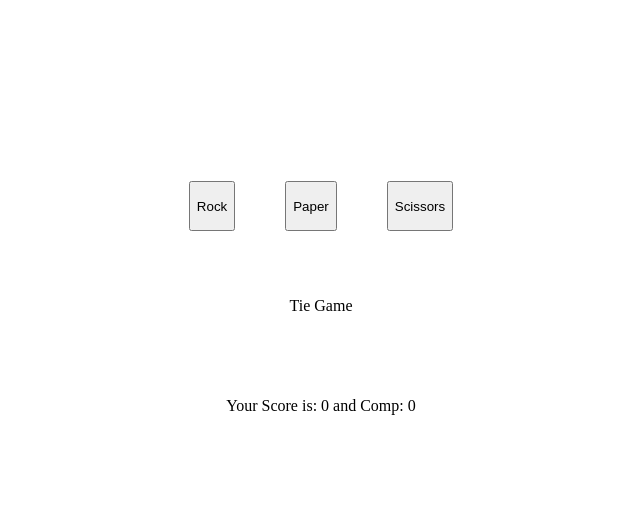
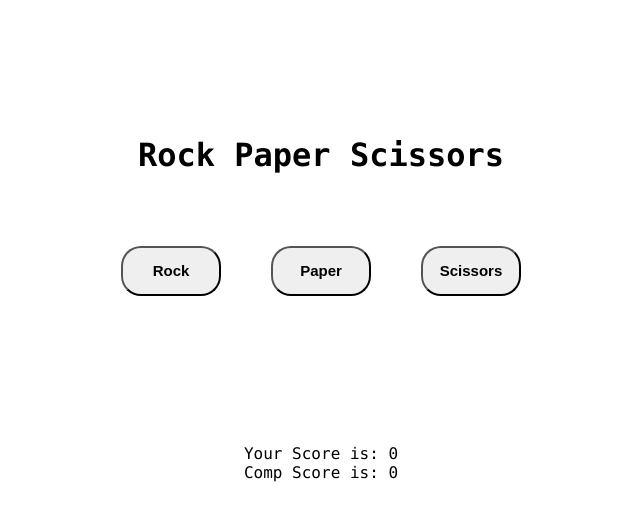
Before and after one commit to S2reds/rockpaperscissors, a plain HTML site: page index.html in a window 1280 px wide. Both pictures are taken after a click on the button "Rock". Shown: the whole page, without its empty margins (319-959 px from the left). Drawn offline with Linux system fonts and the light colour scheme.

Commit message:
Updated UI features

```diff
--- a/index.html
+++ b/index.html
@@ -9,6 +9,7 @@
     <title>Rock Paper Scissors</title>
 </head>
 <body>
+    <h1>Rock Paper Scissors</h1>
     <div class='container'>
         <button id="rock" class="button">Rock</button>
         <button id="paper" class="button">Paper</button>
@@ -18,7 +19,7 @@
         <p id="round"></p>
         <p id="update"></p>
         <h3 id="result"></h3>
-        <button class="restart">Try again?</button>
+        <button class="restart"><i>Try again?</i></button>
     </div>
 
 </body>
--- a/script.js
+++ b/script.js
@@ -37,10 +37,15 @@ btns.forEach(btn => {
         let compGuess = getComputerChoice()
         let game = playRound(eTarget, compGuess)
         let split = game.split(",")
-        if (split[0] === "You Win") userScore++
-        else if (split[0] === "You Lose") compScore++
-        round.textContent = `${game}`
-        updateScore.textContent = `Your Score is: ${userScore} and Comp: ${compScore}`
+        if (split[0] === "You Win") {
+            userScore++
+            round.innerHTML = `<span style='color:green'>${game}</span>`
+        } else if (split[0] === "You Lose") {
+            compScore++
+            round.innerHTML = `<span style='color:red'>${game}</span>`
+           }
+
+        updateScore.innerHTML = `Your Score is: ${userScore} <br> Comp Score is: ${compScore}`
         if (userScore === 5) {
             btns.forEach(b => b.removeEventListener)
             results.textContent = 'You win!'
@@ -57,10 +62,10 @@ btns.forEach(btn => {
 
 
 function game() {
+    replay1.style.visibility = 'hidden'
     userScore = 0;
     compScore = 0;
     updateScore.textContent = ''
-    replay1.style.visibility = 'hidden'
     round.textContent = ''
     results.textContent = ''
     btns.forEach(b => b.disabled = false)
--- a/styles.css
+++ b/styles.css
@@ -17,9 +17,33 @@ html, body {
     align-items: center;
     gap: 50px;
     height: 100%;
+    font-family:"Lucida Console", "Courier New", monospace;
 }
 
 #results {
     display: flex;
     flex-direction: column;
 }
+
+.button {
+    width: 100px;
+    flex: auto;
+    border-radius: 20px;
+    transition-duration: .3s;
+    transition-timing-function: ease-out;
+    font-size: 15px;
+    font-weight: bolder;
+}
+
+.button:hover, .restart:hover {
+    transform: scale(1.2);
+}
+
+.restart {
+    width: 300px;
+    flex: auto;
+    border-radius: 20px;
+    transition-duration: .3s;
+    font-size: 15px;
+    font-weight: bolder;
+}
```
